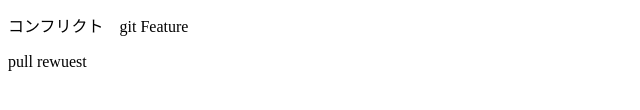
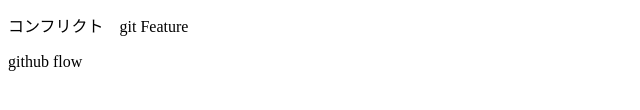
Before and after one commit to yusuke-ohata1234/git_tutorial, a plain HTML site: page index.html in a window 1280 px wide. Shown: the part 198-308 px from the top of the page, 0-640 px from the left. Drawn offline with Linux system fonts and the light colour scheme.

Commit message:
github flowを追記

```diff
--- a/index.html
+++ b/index.html
@@ -4,4 +4,4 @@
 <p>git commit --amend</p>
 <p>git merge</p>
 <p>コンフリクト　git Feature</p>
-<p>pull rewuest</p>
+<P>github flow</p>
```
